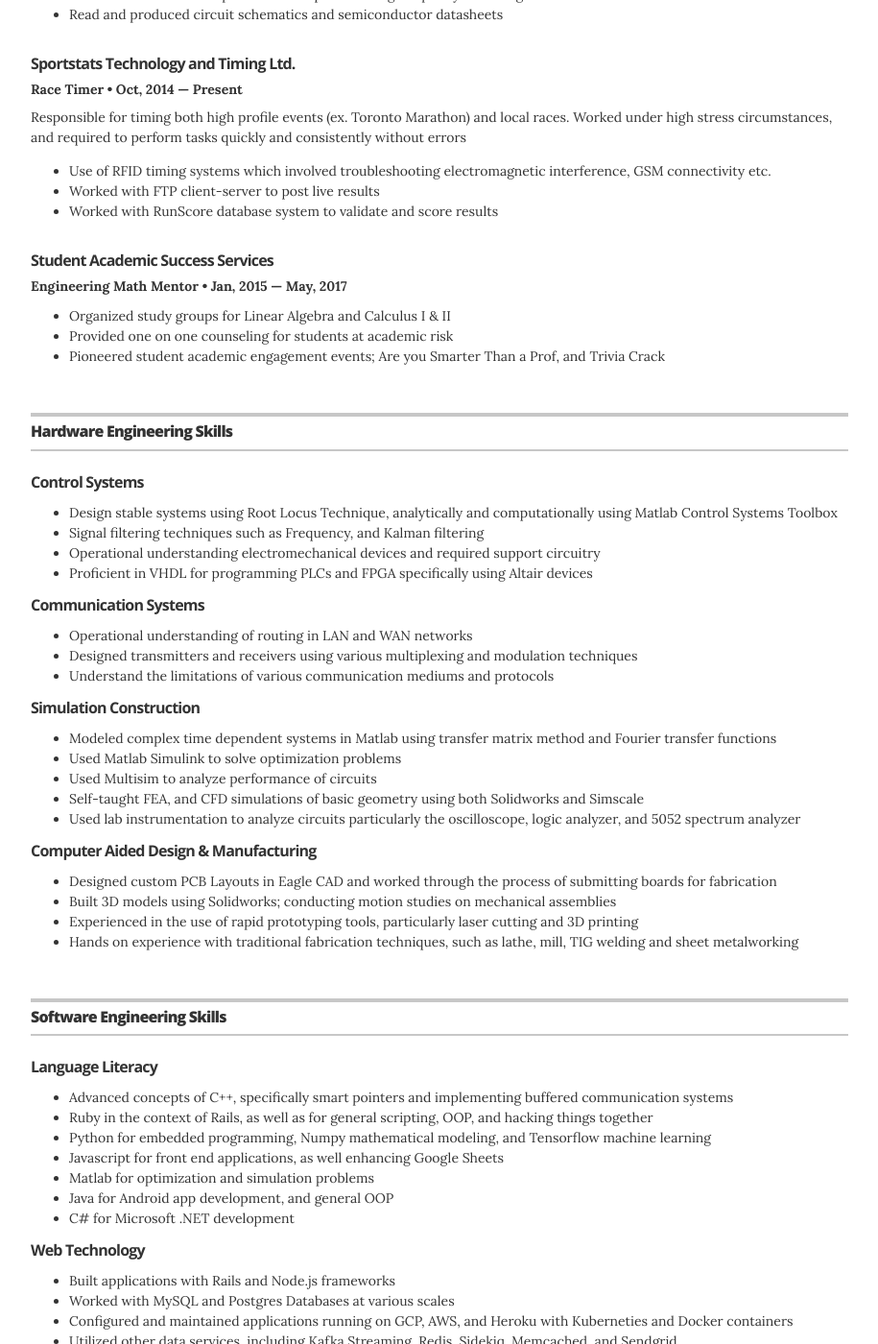
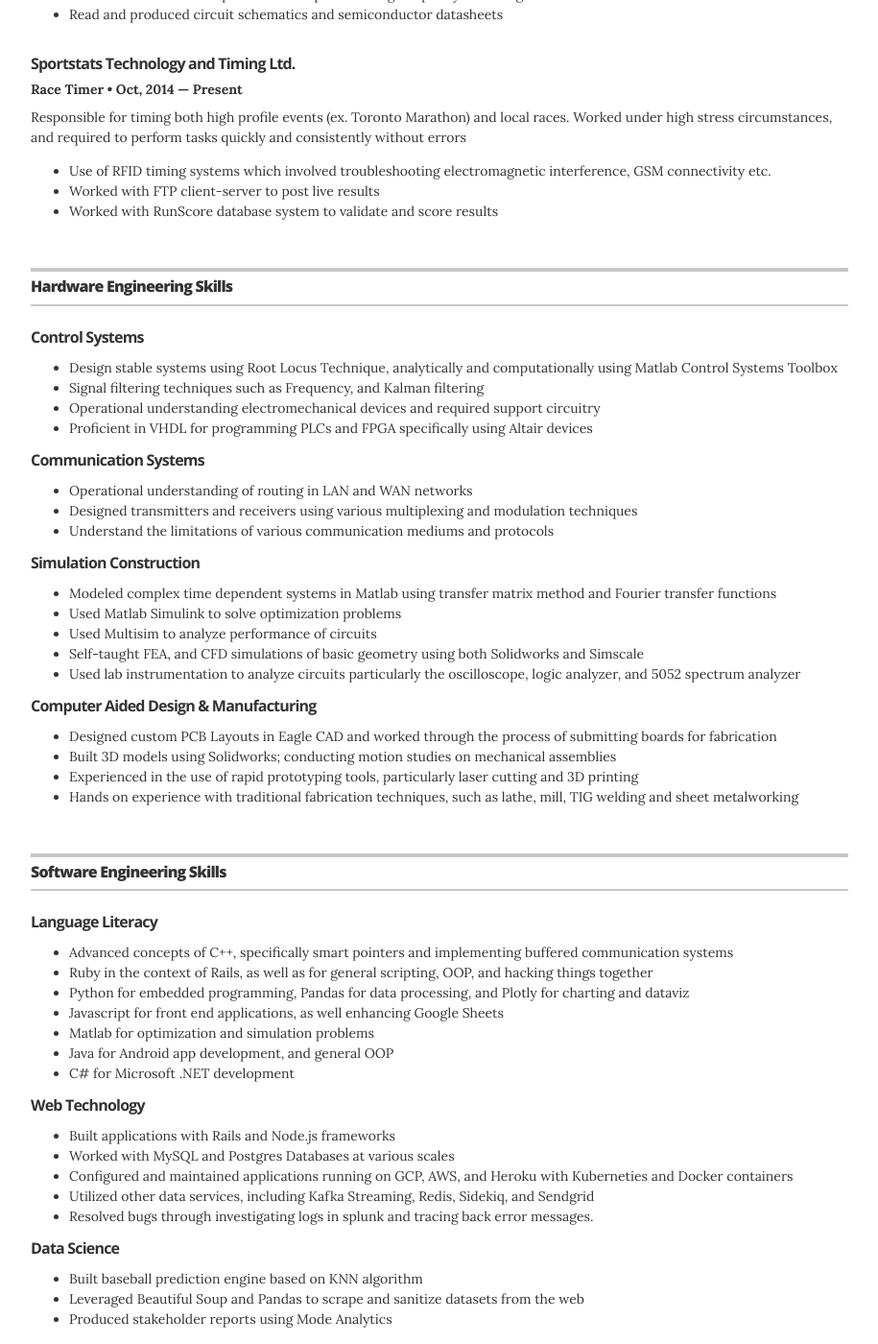
Before and after one commit to jglovier/resume-template, a Jekyll site: the page built from index.html, in a window 1280 px wide and 1400 px high, scrolled down 1524 px. Shown: the whole window at 96% size, without its empty margins (182-1097 px from the left). Built offline with Jekyll 4.4.1, drawn with Linux system fonts in a browser that asks for light colours; some of the changed text lies outside the part shown.

Commit message:
update-content

```diff
--- a/_data/experience.yml
+++ b/_data/experience.yml
@@ -1,5 +1,5 @@
 - company: Shopify
-  position: Full Stack Developer
+  position: Backend Specialized Developer
   duration: Jan, 2017 &mdash; Present
   summary: >
     Worked on the Services Marketplace Team building a platform to broker agreements between
@@ -9,7 +9,7 @@
     - Built a recommendation system leveraging Apache Kafka
     - Developed applications using Linux, React, Rails, MySql stack
     - Contributed to the open source Experiments Framework <a href="https://github.com/shopify/verdict">Verdict</a>
-    - Used operational tools such as ModeAnalytics and Datadog
+    - Used operational tools such as ModeAnalytics, Splunk and Datadog
 
 - company: Microsemi
   position: Software Engineer
@@ -35,11 +35,3 @@
     - Use of RFID timing systems which involved troubleshooting electromagnetic interference, GSM connectivity etc.
     - Worked with FTP client-server to post live results
     - Worked with RunScore database system to validate and score results
-
-- company: Student Academic Success Services
-  position: Engineering Math Mentor
-  duration:  Jan, 2015 &mdash; May, 2017
-  list:
-    - Organized study groups for Linear Algebra and Calculus I & II
-    - Provided one on one counseling for students at academic risk
-    - Pioneered student academic engagement events; Are you Smarter Than a Prof, and Trivia Crack
--- a/_data/skills.yml
+++ b/_data/skills.yml
@@ -34,7 +34,7 @@
     - list:
       - Advanced concepts of C++, specifically smart pointers and implementing buffered communication systems
       - Ruby in the context of Rails, as well as for general scripting, OOP, and hacking things together
-      - Python for embedded programming, Numpy mathematical modeling, and Tensorflow machine learning
+      - Python for embedded programming, Pandas for data processing, and Plotly for charting and dataviz
       - Javascript for front end applications, as well enhancing Google Sheets
       - Matlab for optimization and simulation problems
       - Java for Android app development, and general OOP
@@ -45,13 +45,14 @@
       - Built applications with Rails and Node.js frameworks
       - Worked with MySQL and Postgres Databases at various scales
       - Configured and maintained applications running on GCP, AWS, and Heroku with Kuberneties and Docker containers
-      - Utilized other data services, including Kafka Streaming, Redis, Sidekiq, Memcached, and Sendgrid
+      - Utilized other data services, including Kafka Streaming, Redis, Sidekiq, and Sendgrid
+      - Resolved bugs through investigating logs in splunk and tracing back error messages.
 
-    - title: Machine Learning
+    - title: Data Science
     - list:
       - Built baseball prediction engine based on KNN algorithm
-      - Used Tensorflow to construct and train Random Forest, RNN, and CNN models
       - Leveraged Beautiful Soup and Pandas to scrape and sanitize datasets from the web
+      - Produced stakeholder reports using Mode Analytics
 
     - title: Linux
     - list:
```
